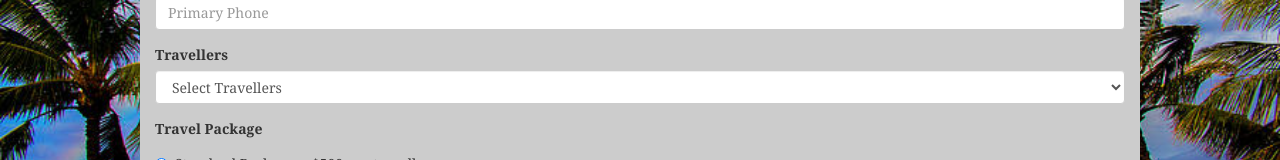
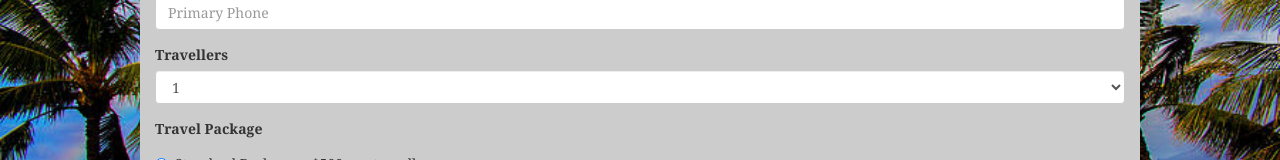
Before and after one commit to jlhorton72/Vacation, a plain HTML site: page purchase.html in a window 1280 px wide. Shown: the part 367-527 px from the top of the page. Drawn offline with nearby package versions, Linux system fonts and the light colour scheme.

Commit message:
modified purchase.html

```diff
--- a/purchase.html
+++ b/purchase.html
@@ -44,7 +44,7 @@
       <div class="form-group">
         <label for="InputPeople">Travellers</label>
         <select class="form-control">
-            <option>Select Travellers</option>
+            <option disabled>Select Travellers</option>
             <option>1</option>
             <option>2</option>
             <option>3</option>
```
